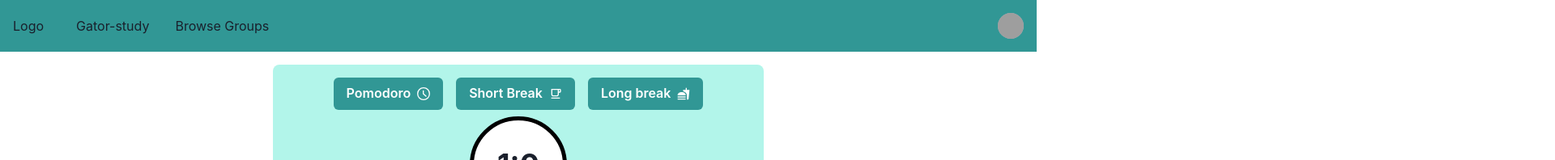
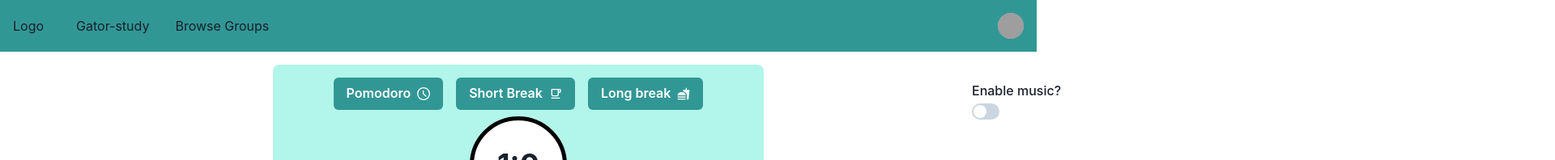
Before and after one commit to abhiti01/gator-study, a Next.js app in the folder gator-study-frontend/: page / in a window 1280 px wide. Shown: the top 198 px of the page at 81% size, 1920 px wide, since content can reach past the window. Built offline with nearby package versions, Linux system fonts and the light colour scheme; no server answers; grey boxes are pictures that could not be loaded.

Commit message:
add option for enabling music

```diff
--- a/gator-study-frontend/pages/index.js
+++ b/gator-study-frontend/pages/index.js
@@ -1,13 +1,22 @@
 import React, { useEffect, useState } from "react";
 import Layout from "../layouts/Layouts";
 import Time from "./time";
+import {
+  FormControl,
+  FormLabel,
+  FormErrorMessage,
+  FormHelperText,
+  Container,
+} from '@chakra-ui/react'
 import Chat from "./chat";
+import { Switch } from '@chakra-ui/react'
 import Groups from "./groups";
 export default function Chats() {
   const[auth, setAuth] = useState(false);
   const [id, setId] = useState('');
   const [name, setName] = useState('');
   const [group, setGroup] = useState('');
+  const [music, setMusic] = useState(false);
   useEffect(() => {
     (
       async() => {
@@ -32,10 +41,33 @@ export default function Chats() {
       }
     )();
   });
+  const handleMusic = () => {
+    if (!music) {
+      setMusic(true);
+    }
+    else {
+      setMusic(false);
+    }
+    console.log(music);
+  };
   return <div className="background">
-    <Layout auth = {auth} >
+    <Layout auth={auth} >
       <Time />
-      {auth && <Chat id = {id} name = {name} group = {group}/>}
+      {music && <Container paddingTop={10} centerContent>
+        <div alignItems='center' top={700} left={100}>
+          <iframe width="354" height="200" src="https://www.youtube.com/embed/videoseries?list=OLAK5uy_lbFGwkYJTTzBYIQIRjNuM_lJwT7SrNyz4" title="YouTube video player" frameborder="0" allow="accelerometer; autoplay; clipboard-write; encrypted-media; gyroscope; picture-in-picture" allowfullscreen></iframe>
+        </div>
+      </Container>}
+
+
+      {auth && <Chat id={id} name={name} group={group} />}
+      <FormControl position={'absolute'} top={100} left={1200}  alignItems='center' onChange={handleMusic}>
+      <FormLabel htmlFor='music-control' mb='0'>
+        Enable music?
+      </FormLabel>
+      <Switch id='music-control' />
+      </FormControl>
+
     </Layout>
      </div>;
 }
```
